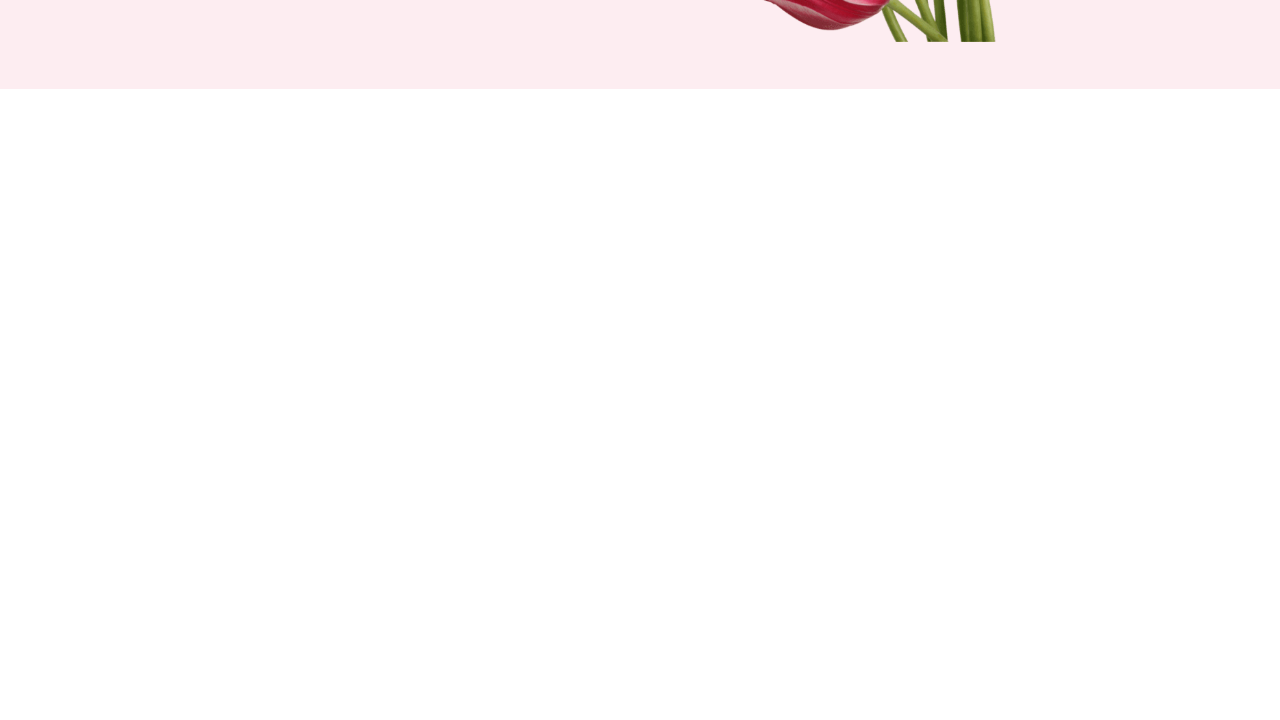
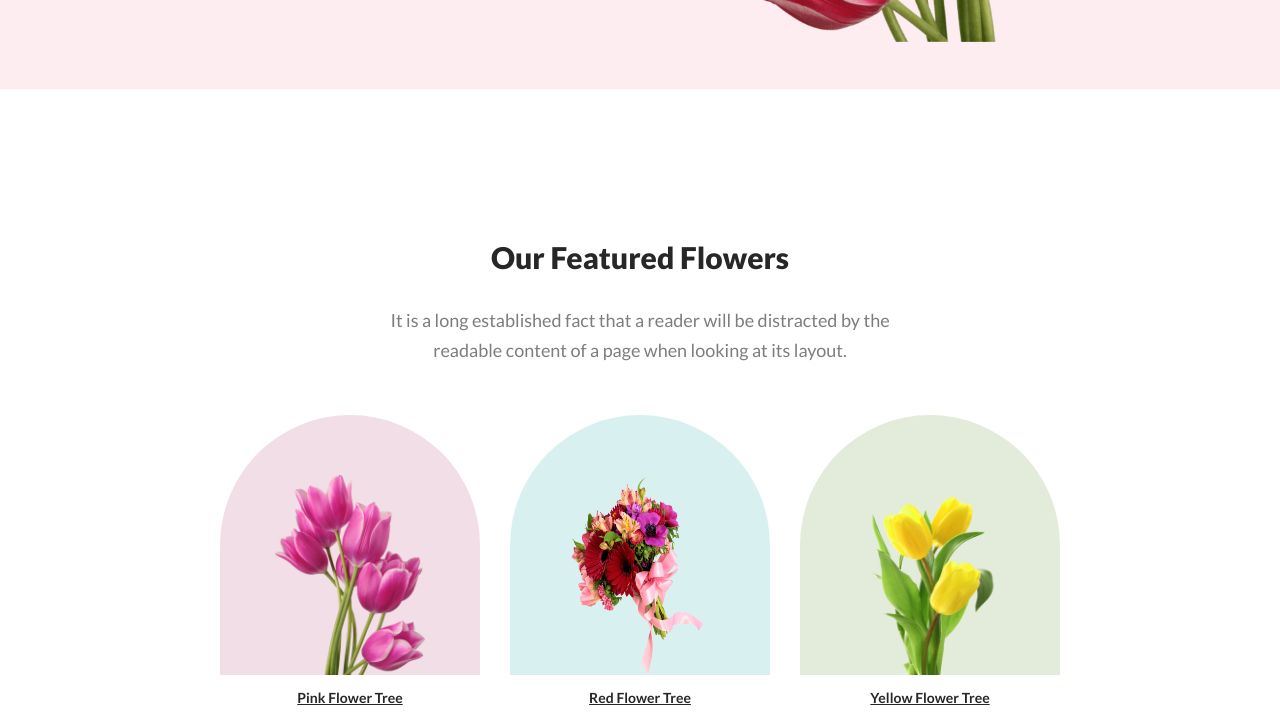
Before and after one commit to AbdullahAlJubair/flower-shop-assignment, a plain HTML site: page index.html in a window 1280 px wide. Shown: the part 551-1271 px from the top of the page. Before the commit the page ends 800 px from the top, so only its background shows below. Drawn offline with Linux system fonts and the light colour scheme.

Commit message:
Featured Section Completed

```diff
--- a/Styles/style.css
+++ b/Styles/style.css
@@ -23,7 +23,7 @@ body {
     font-weight: 900;
     line-height: 60px;
 }
-.banner-text {
+.section-text { /*All Section Text Design*/
     color: rgba(39, 39, 39, 0.60);
     font-family: Lato;
     font-size: 18px;
@@ -43,3 +43,50 @@ body {
     font-weight: 700;
     border: 0;
 }
+/*Featured Section Design*/
+.featured {
+    width: 900px;
+    margin: 150px auto 0px;
+    text-align: center;
+}
+.featured-contents {
+    width: 500px;
+    margin: 0 auto;
+}
+.section-title {
+    color: #272727;
+    font-size: 30px;
+    font-weight: 900;
+}
+.featured-flowers {
+    display: flex;
+    justify-content: space-evenly;
+    margin-top: 50px;
+}
+.flower-box {
+    width: 200px;
+    height: 200px;
+    border-radius: 50% 50% 0px 0px;
+    padding: 60px 30px 0px 30px;
+    margin-bottom: 10px;
+}
+#f-box1 {
+    background-color: #A7216226;
+}
+#f-box2 {
+    background-color: #0597A026;
+}
+#f-box3 {
+    background-color: #477D1126;
+}
+.flower-box img {
+    width: 150px;
+    height: 200px;
+}
+.flower-box-title {
+    color: #272727;
+    text-align: center;
+    font-size: 14px;
+    font-weight: 700;
+    text-decoration-line: underline;
+}
--- a/index.html
+++ b/index.html
@@ -13,10 +13,10 @@
 </head>
 <body>
     <header> <!-- Header Section -->
-        <section class="banner">
+        <section class="banner">  <!-- Banner Section -->
             <div class="banner-content">
                 <h1 class="banner-title">Let's make <br> beautiful flowers a part of your life.</h1>
-                <p class="banner-text">
+                <p class="section-text">
                     It is a long established fact that a reader will be distracted by the readable content of a page when looking at its layout. The point of using Lorem Ipsum is that it has a more-or-less normal distribution of letters.
                 </p>
                 <button class="primary-btn">Shop Now</button>
@@ -27,6 +27,40 @@
         </section>
     </header>
     <main> <!-- Body Section -->
+        <section class="featured"> <!-- Featured Section -->
+            <div class="featured-contents">
+                <h3 class="section-title">
+                    Our Featured Flowers
+                </h3>
+                <p class="section-text">
+                    It is a long established fact that a reader will be distracted by the readable content of a page when looking at its layout.
+                </p>
+            </div>
+
+            <div class="featured-flowers">
+                <div class="flower-box-content">
+                    <div id="f-box1" class="flower-box">
+                        <img src="Flower Asset/pngwing 6.png" alt="Pink Flower Tree">
+                    </div>
+                    <p class="flower-box-title">Pink Flower Tree</p>
+                </div>
+                <div class="flower-box-content">
+                    <div id="f-box2" class="flower-box">
+                        <img src="Flower Asset/pngwing 5.png" alt="Red Flower Tree">
+                    </div>
+                    <p class="flower-box-title">Red Flower Tree</p>
+                </div>
+                <div class="flower-box-content">
+                    <div id="f-box3" class="flower-box">
+                        <img src="Flower Asset/pngwing 7.png" alt="Yellow Flower Tree">
+                    </div>
+                    <p class="flower-box-title">Yellow Flower Tree </p>
+                </div>
+
+            </div>
+        </section>
+
+
 
     </main>
     <footer> <!-- Footer Section -->
```
